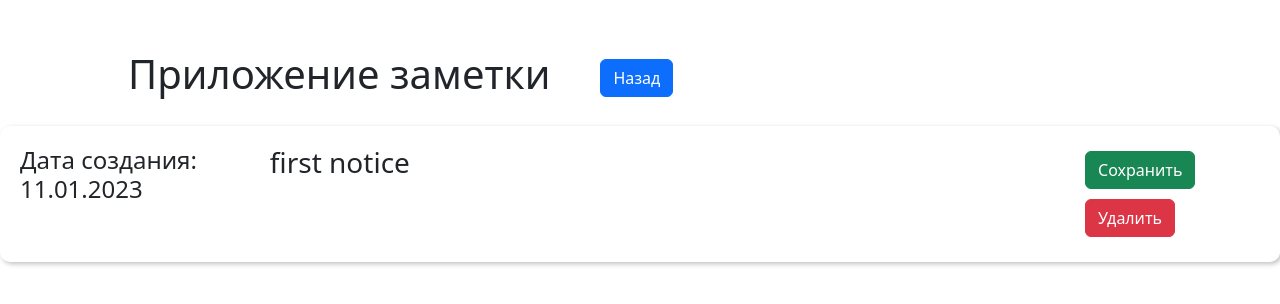
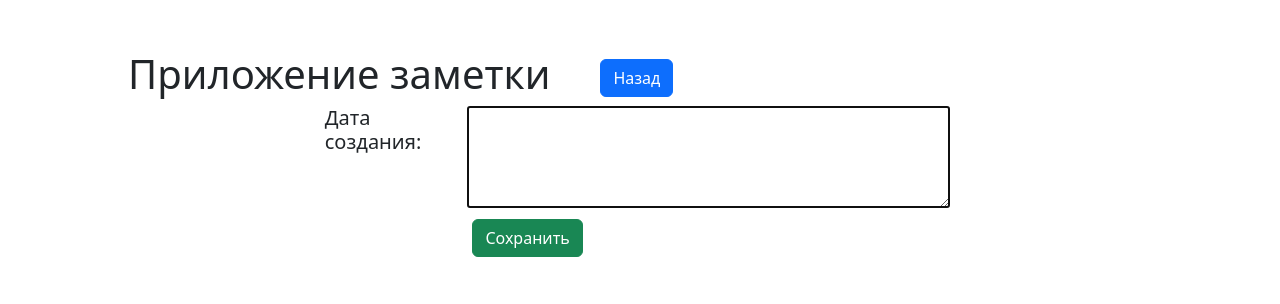
Before and after one commit to antonkrupin/notice_frontend, a React (Create React App) app: page /editNotice/1 in a window 1280 px wide. Shown: the top 304 px of the page. Built offline with nearby package versions, Linux system fonts and the light colour scheme; no server answers.

Commit message:
add updateNotice function

```diff
--- a/src/routes/EditNotice.jsx
+++ b/src/routes/EditNotice.jsx
@@ -1,44 +1,84 @@
-import React from 'react';
-import { useParams } from 'react-router-dom';
+import React, { useEffect, useState, useRef } from 'react';
+import { useParams, useNavigate } from 'react-router-dom';
 
-const notices = [
-  {
-    id: 1,
-    body: "first notice",
-    creation_date: '11.01.2023',
-  },
-  {
-    id: 2,
-    body: "second notice",
-    creation_date: '12.01.2023',
-  },
-  {
-    id: 3,
-    body: "third notice",
-    creation_date: '13.01.2023',
-  },
-]
 
 const EditNotice = () => {
   const id = useParams().id;
-  const [notice] = notices.filter((notice) => parseInt(id) === notice.id);
+  const formRef = useRef();
+  const textareaRef = useRef();
+  const navigate = useNavigate();
+  const [notice, setNotice] = useState({});
+
+  useEffect(() => {
+    const sendRequest = async () => {
+      try {
+        const response = await fetch(`http://localhost:5000/api/editNotice/${id}`);
+        const responseData = await response.json();
+        setNotice(responseData);
+      } catch (err) {
+        console.log(err);
+      }
+    }
+    sendRequest();
+    textareaRef.current.focus();
+  }, [notice, id]);
+
+  const updateNotice = async (e) => {
+    e.preventDefault();
+    const updatedNotice = {};
+    const formData = new FormData(formRef.current);
+
+    updatedNotice.body = formData.get('noticeBody');
+    if (updatedNotice.body) {
+      await fetch(
+        `http://localhost:5000/api/editNotice/${id}`,
+        {
+          method: 'PATCH',
+          headers: {
+            'Content-Type': 'application/json'
+          },
+          body: JSON.stringify(updatedNotice)
+        });
+        navigate('/');
+    }
+  }
 
   return (
-    <div className="notice d-flex justify-content-between" id={id}>
+    <div className="d-flex justify-content-center" id={id}>
       <div className="notice_creation_date">
-        <h4>Дата создания: {notice.creation_date}</h4>
+        <h5>Дата создания: {notice.creationDate}</h5>
       </div>
       <div className="notice_body">
-        <h3>
-          {notice.body}
-        </h3>
-      </div>
-      <div className="notice_buttons">
-        <button className="btn btn-success" >Сохранить</button>
-        <button className="btn btn-danger" >Удалить</button>
+        <form onSubmit={updateNotice} ref={formRef}>
+          <textarea
+            name="noticeBody"
+            defaultValue={notice.body}
+            ref={textareaRef}
+            rows="4"
+            cols="50"
+          >
+          </textarea>
+          <div className="notice_buttons">
+            <button
+              type="submit"
+              className="btn btn-success"
+            >
+              Сохранить
+            </button>
+          </div>
+        </form>
       </div>
     </div>
   )
 };
 
 export default EditNotice;
+
+/*
+<button
+              className="btn btn-danger"
+              onClick={deleteNotice}
+            >
+              Удалить
+            </button>
+*/
```
